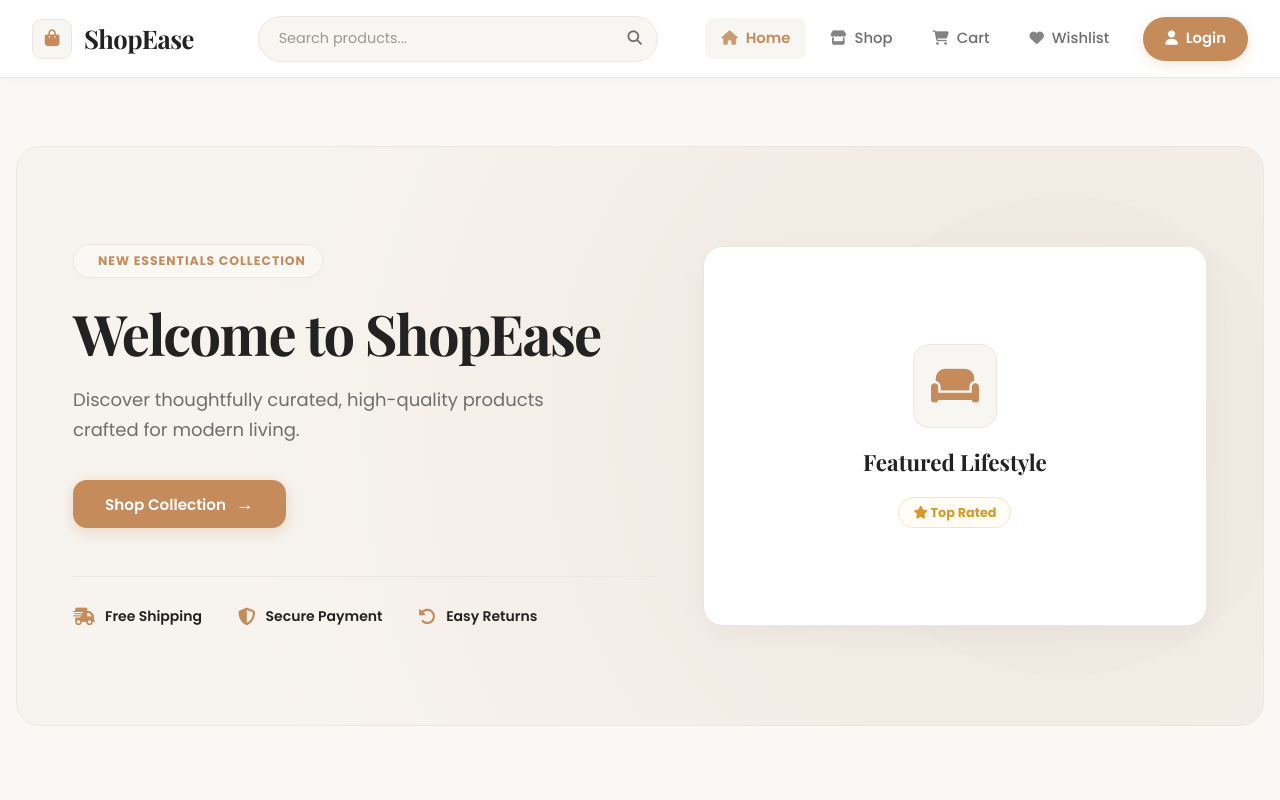
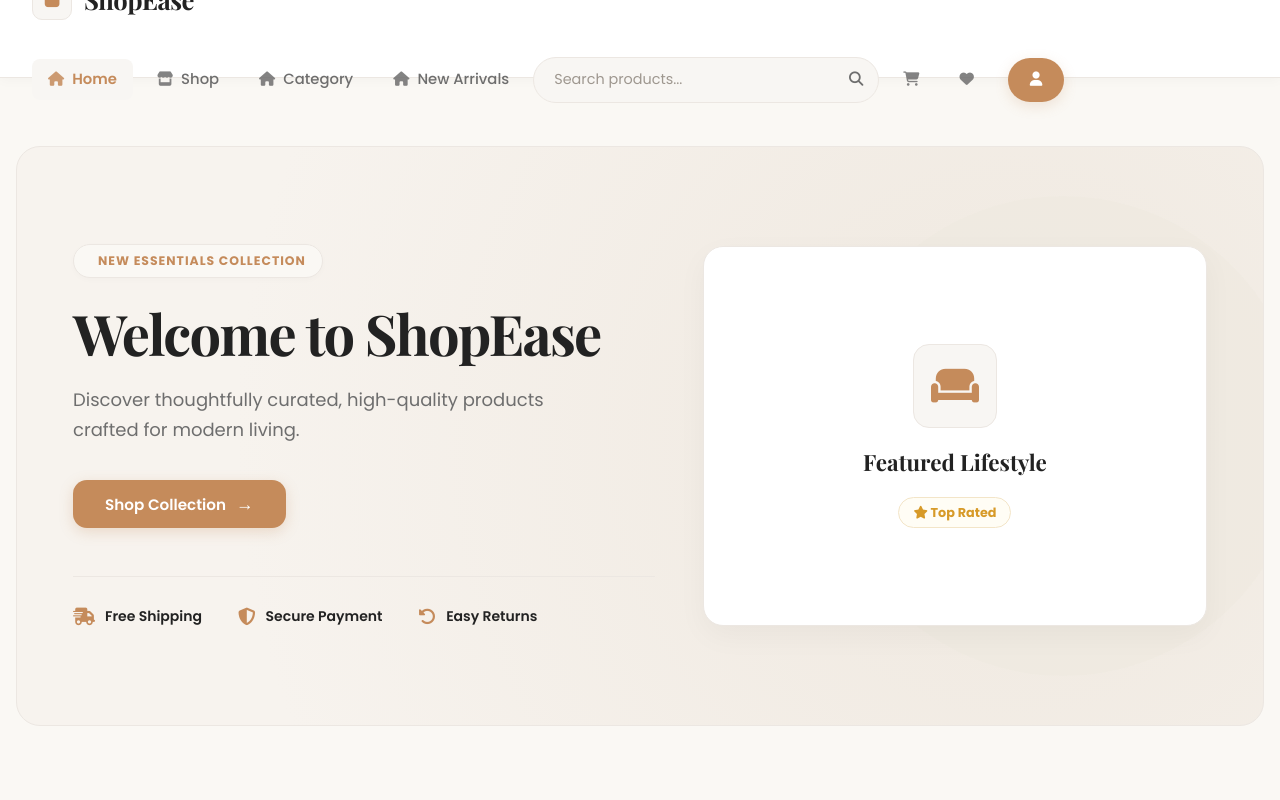
Before and after one commit to Iqra-19/Shopping-App, a React (Vite) app in the folder shopping/: page / in a window 1280 px wide. Shown: the top 800 px of the page. Built offline with nearby package versions, Linux system fonts and the light colour scheme; no server answers; a web font is replaced by a local one.

Commit message:
style: refine component styling and spacing

```diff
--- a/shopping/src/components/Navbar.jsx
+++ b/shopping/src/components/Navbar.jsx
@@ -32,12 +32,28 @@ function Navbar() {
   return (
     <header className="navbar-header">
       <nav className="navbar">
+
         <Link to="/" className="navbar-brand">
           <span className="brand-badge">
             <i className="fa-solid fa-bag-shopping"></i>
           </span>
           <h2 className="brand-title">ShopEase</h2>
         </Link>
+
+        <div className="navbar-menu">
+          <NavLink to="/" className={({ isActive }) => isActive ? "nav-item active" : "nav-item"}>
+            <i className="fa-solid fa-house nav-icon"></i> Home
+          </NavLink>
+          <NavLink to="/shop" className={({ isActive }) => isActive ? "nav-item active" : "nav-item"}>
+            <i className="fa-solid fa-store nav-icon"></i> Shop
+          </NavLink>
+          <NavLink to="/category" className={({ isActive }) => isActive ? "nav-item active" : "nav-item"}>
+            <i className="fa-solid fa-house nav-icon"></i> Category
+          </NavLink>
+          <NavLink to="/new" className={({ isActive }) => isActive ? "nav-item active" : "nav-item"}>
+            <i className="fa-solid fa-house nav-icon"></i> New Arrivals
+          </NavLink>
+
 
           <div className="search-wrapper">
             <input
@@ -56,27 +72,20 @@ function Navbar() {
               </button>
           </div>
 
-        <div className="navbar-menu">
-          <NavLink to="/" className={({ isActive }) => isActive ? "nav-item active" : "nav-item"}>
-            <i className="fa-solid fa-house nav-icon"></i> Home
-          </NavLink>
-          <NavLink to="/shop" className={({ isActive }) => isActive ? "nav-item active" : "nav-item"}>
-            <i className="fa-solid fa-store nav-icon"></i> Shop
-          </NavLink>
           <NavLink to="/cart" className={({ isActive }) => isActive ? "nav-item active" : "nav-item"}>
-            <i className="fa-solid fa-cart-shopping nav-icon"></i> Cart
+            <i className="fa-solid fa-cart-shopping nav-icon"></i>
               {cart.length > 0 && (
                 <span className='cart-badge'> {totalItems} </span>
               )}
           </NavLink>
           <NavLink to="/wishlist" className={({ isActive }) => isActive ? "nav-item active" : "nav-item"}>
-            <i className="fa-solid fa-heart nav-icon"></i> Wishlist
+            <i className="fa-solid fa-heart nav-icon"></i>
               {wishlist.length > 0 && (
                 <span className='cart-badge'> {wishlist.length} </span>
               )}
           </NavLink>
           <NavLink to="/login" className={({ isActive }) => isActive ? "nav-item nav-btn-login active" : "nav-item nav-btn-login"}>
-            <i className="fa-solid fa-user nav-icon"></i> Login
+            <i className="fa-solid fa-user nav-icon"></i>
           </NavLink>
         </div>
       </nav>
```
Lines whose indentation alone changed are shown as unchanged.
